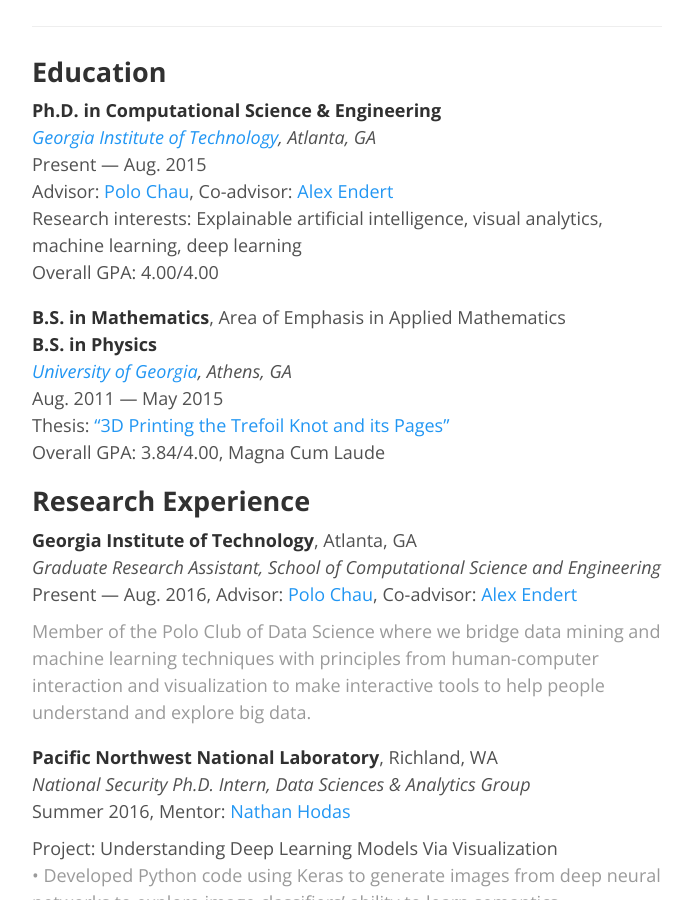
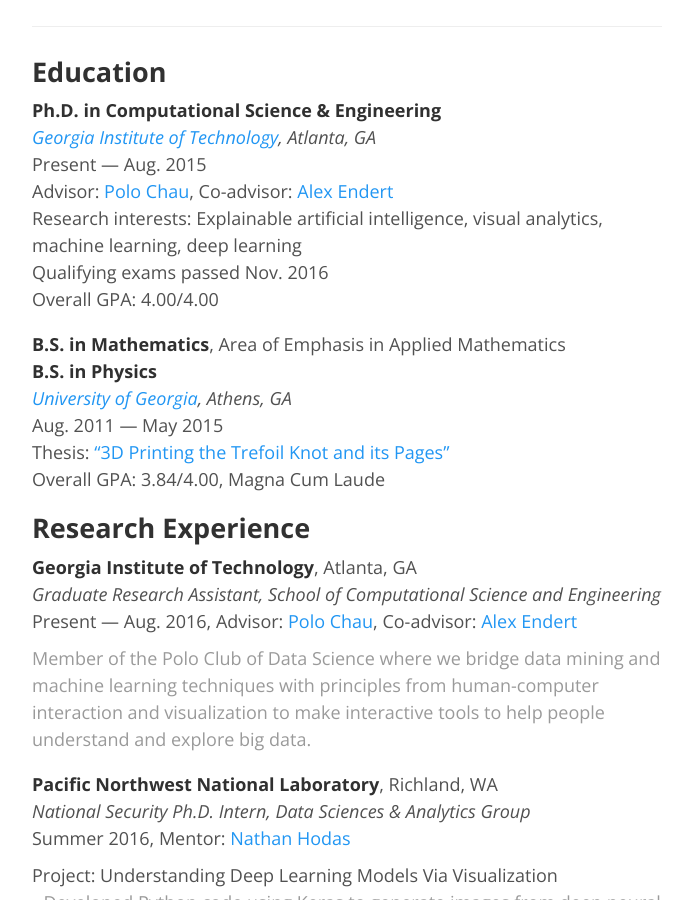
Before and after one commit to fredhohman/fredhohman.github.io, a Jekyll site: the page built from about.md, in a window 1280 px wide and 900 px high, scrolled down 1159 px. Shown: the whole window, without its empty margins (293-986 px from the left). Built offline with Jekyll 4.4.1, drawn with Linux system fonts in a browser that asks for light colours.

Commit message:
passed quals!

```diff
--- a/about.md
+++ b/about.md
@@ -47,6 +47,7 @@
 Present — Aug. 2015
 Advisor: [Polo Chau][polo], Co-advisor: [Alex Endert][alex]
 Research interests: Explainable artificial intelligence, visual analytics, machine learning, deep learning
+Qualifying exams passed Nov. 2016
 Overall GPA: 4.00/4.00
 
 **B.S. in Mathematics**, Area of Emphasis in Applied Mathematics
```
Also changed, not shown: 1 other file.
